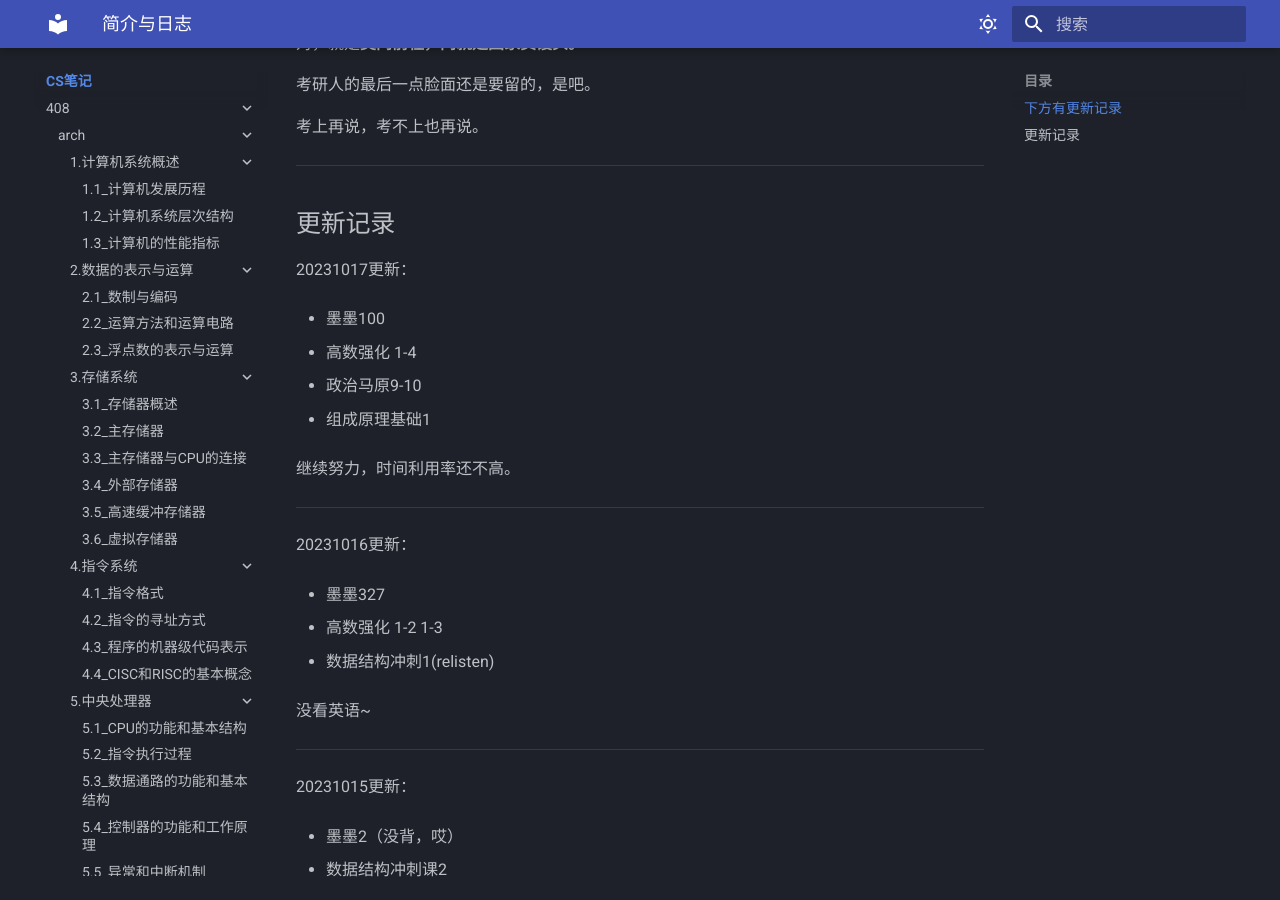
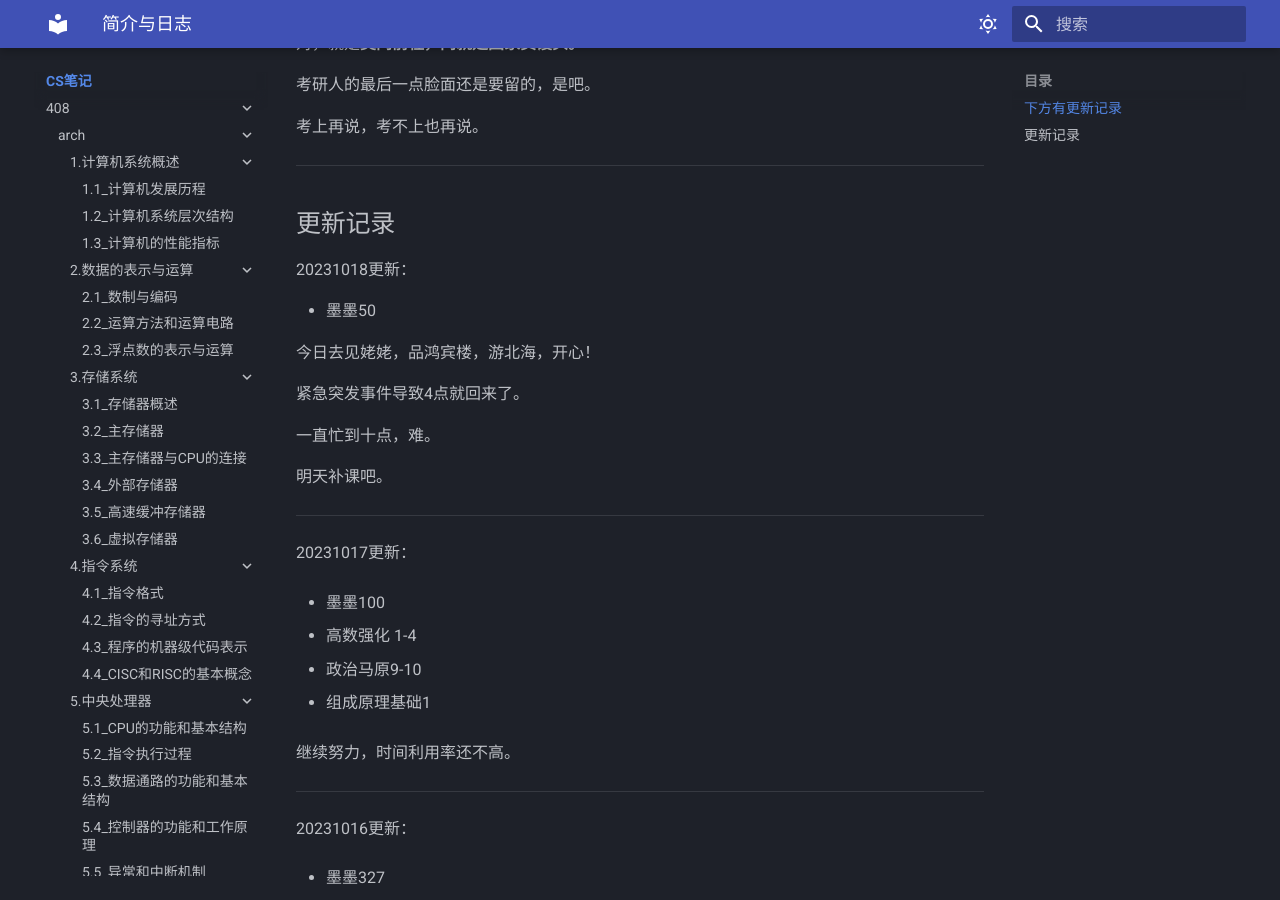
Before and after one commit to Haohahahaha/cs, an MkDocs documentation site: the page built from docs/index.md, in a window 1280 px wide and 900 px high, scrolled down 768 px. Built offline with MkDocs 1.6.1 and Material for MkDocs 9.7.7, drawn with Linux system fonts in a browser that asks for light colours.

Commit message:
2023-10-18_22:12:00

```diff
--- a/docs/index.md
+++ b/docs/index.md
@@ -39,6 +39,20 @@
 <a id="update"></a>
 
 ## 更新记录
+
+20231018更新：
+
+- 墨墨50
+
+今日去见姥姥，品鸿宾楼，游北海，开心！
+
+紧急突发事件导致4点就回来了。
+
+一直忙到十点，难。
+
+明天补课吧。
+
+---
 
 20231017更新：
 
```
